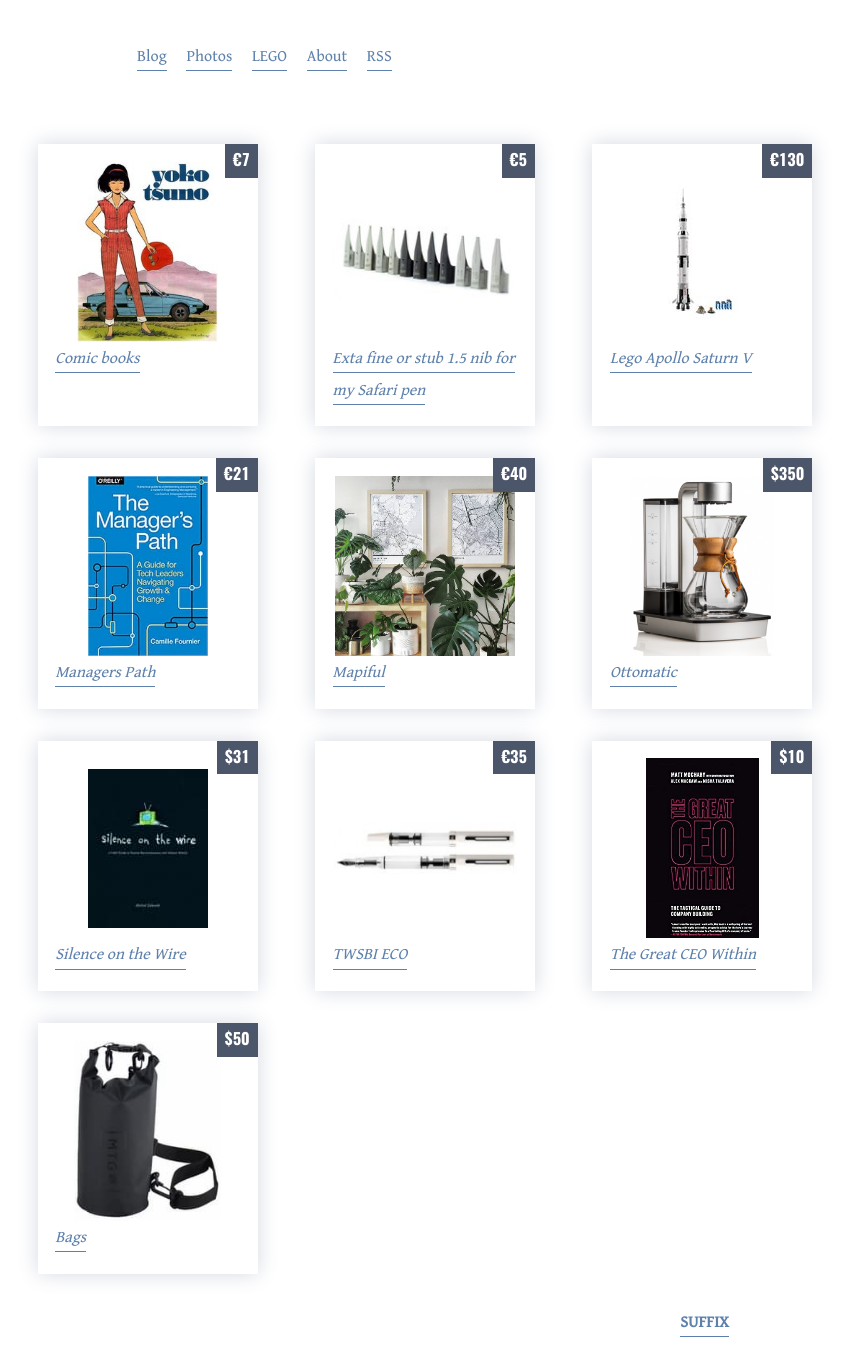
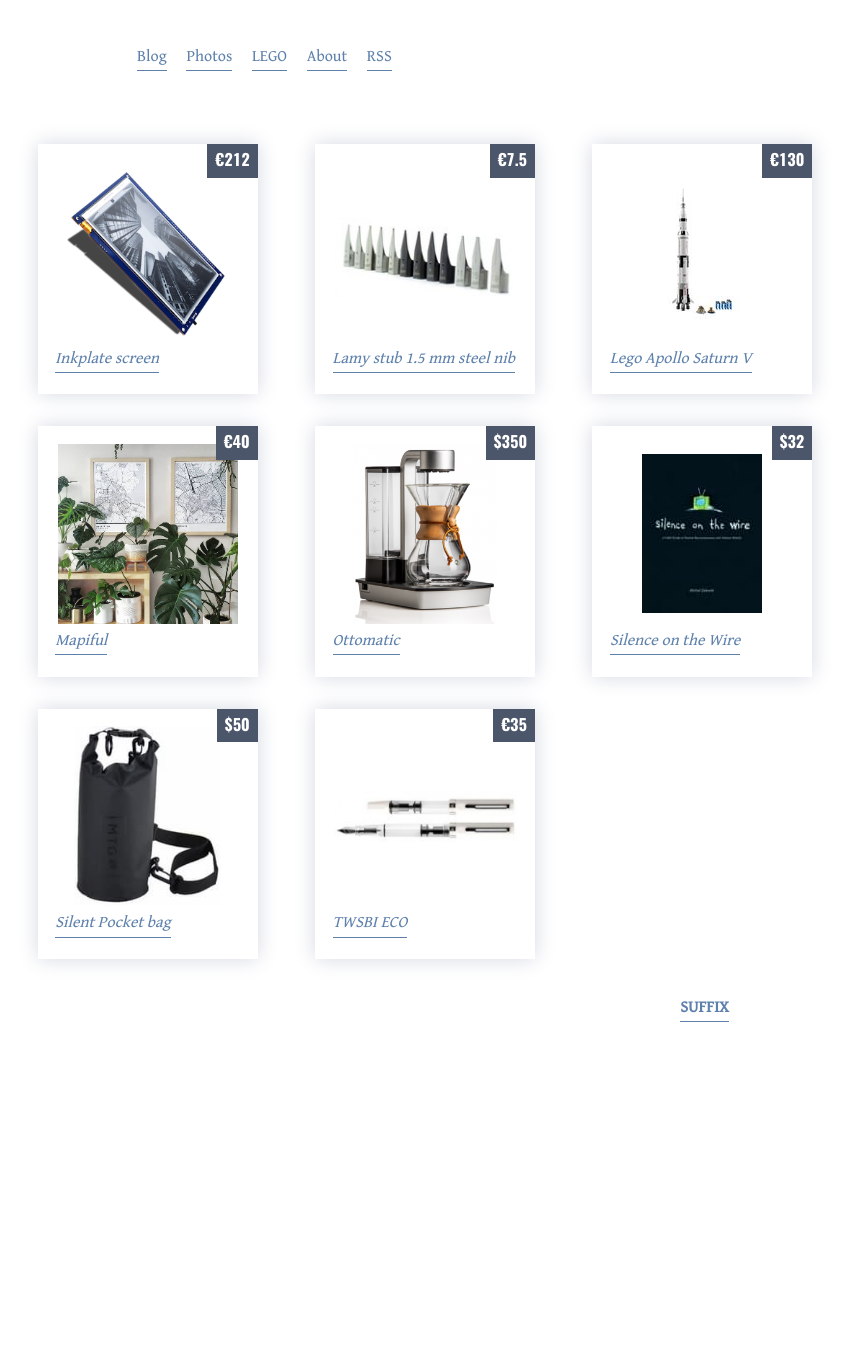
Before and after one commit to cimm/suffix, a Jekyll site: the page built from wishlist/index.html, in a window 1280 px wide. Shown: the whole page, without its empty margins (215-1064 px from the left). Built offline with Jekyll 4.4.1, drawn with Linux system fonts in a browser that asks for light colours; some web fonts are replaced; after the commit the page ends 1055 px from its top, so only the background shows below that.

Commit message:
Update wishlist

```diff
--- a/wishlist/index.html
+++ b/wishlist/index.html
@@ -3,16 +3,14 @@
 description: Ideas if you ever want to buy me a present
 title: Wishlist
 items:
-  - ["Comic books", "../assets/yoko.jpg", "http://yokotsuno.com/", "€7"]
-  - ["Exta fine or stub 1.5 nib for my Safari pen", "../assets/lamy-nibs.jpg", "http://www.vulpennen.nl/nl/lamy/inkt--and--vullingen/p-1a/L-1215051--lamy-z50-penpunt.html", "€5"]
+  - ["Inkplate screen", "../assets/inkplate.png", "https://inkplate.io/", "€212"]
+  - ["Lamy stub 1.5 mm steel nib", "../assets/lamy-nibs.jpg", "https://www.lacouronneducomte.com/lamy-z50-nib.html", "€7.5"]
   - ["Lego Apollo Saturn V", "../assets/apollo.jpg", "https://www.brickwatch.net/nl-BE/set/21309/LEGO-NASA-Apollo-Saturn-V.html", "€130"]
-  - ["Managers Path", "../assets/managerspath.jpg", "https://www.goodreads.com/book/show/33369254-the-manager-s-path", "€21"]
   - ["Mapiful", "../assets/mapiful.jpg", "https://www.mapiful.com", "€40"]
   - ["Ottomatic", "../assets/ottomatic.png", "https://www.chemexcoffeemaker.com/coffeemakers/ottomatic.html", "$350"]
-  - ["Silence on the Wire", "../assets/silenceonthewire.jpg", "https://nostarch.com/silence.htm", "$31"]
-  - ["TWSBI ECO", "../assets/twsbi-eco.jpg", "http://www.vulpennen.nl/nl/merken/M7444330--twsbi-eco-fountain-pen-white.html" , "€35"]
-  - ["The Great CEO Within", "../assets/greatceowithin.jpg", "https://www.goodreads.com/book/show/40773807-the-great-ceo-within", "$10"]
-  - ["Bags", "../assets/silentpocket.jpg", "https://silent-pocket.com", "$50"]
+  - ["Silence on the Wire", "../assets/silenceonthewire.jpg", "https://nostarch.com/silence.htm", "$32"]
+  - ["Silent Pocket bag", "../assets/silentpocket.jpg", "https://silent-pocket.com", "$50"]
+  - ["TWSBI ECO", "../assets/twsbi-eco.jpg", "https://www.lacouronneducomte.com/twsbi-eco-white-fountain-pen.html" , "€35"]
 ---
 
 <div class="extended-col">
```
Also changed, not shown: assets/greatceowithin.jpg (deleted), assets/inkplate.png (added), assets/managerspath.jpg (deleted), assets/yoko.jpg (deleted).
